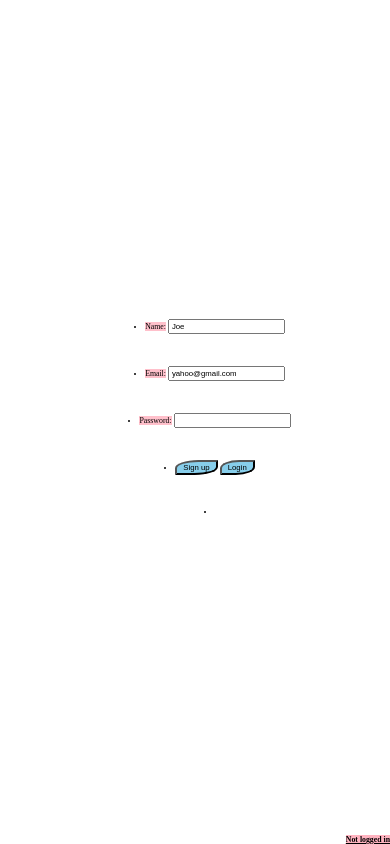
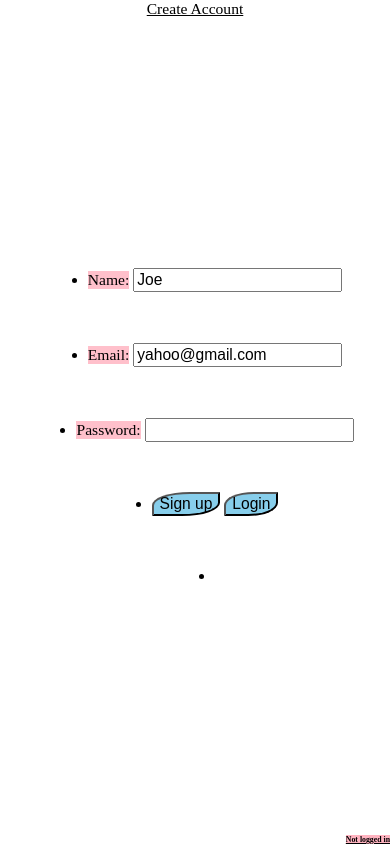
Before and after one commit to PescaMA/FMI_TW_CV, a website: page resources/form.html in a window 390 px wide. Drawn offline with Linux system fonts and the light colour scheme.

Commit message:
fix about responsiveness

```diff
--- a/resources/form.css
+++ b/resources/form.css
@@ -1,12 +1,23 @@
 :root {
-  --font-size: 2vw;
+  --font-size: min(4vw,4vh);
 }
 
 body{
 	height:100vh;
-	max-height:100vh;
+	display:flex;
+	flex-direction: column;
 	margin:0px;
 	padding:0px;
+	overflow:hidden;
+}
+h{
+	text-align:center;
+	text-decoration: underline;
+	font-size:  var(--font-size);
+}
+
+main{
+	height:100%;
 	display:flex;
 	flex-direction: column;
 	overflow:hidden;
@@ -25,7 +36,7 @@ form > ul{
 	height: 100%;
 }
 form > ul > li{
-	margin: 1rem;
+	margin: 3vh;
 }
 form > ul > li > label{
 	background:pink;
--- a/resources/form.html
+++ b/resources/form.html
@@ -9,6 +9,8 @@
 
 	</head>
 	<body>
+		<main>
+			<h> Create Account </h>
 			<form id="formElem">
 				<ul>
 					<li>
@@ -35,6 +37,7 @@
 					</li>
 			</ul>
 			</form>
+		</main>
 
 		<div id = "login"></div>
 	</body>
--- a/resources/form.js
+++ b/resources/form.js
@@ -7,10 +7,10 @@ window.addEventListener('DOMContentLoaded', function(){
     /// add hover event listener to increase
 		for(const element of labels){
 				element.addEventListener("mouseover",function(e){
-					this.parentElement.className = "increase";
+						this.parentElement.classList.add("increase");
 				});
 				element.parentElement.addEventListener("mouseleave",function(e){
-					this.className = "";
+						this.classList.remove("increase");
 				});
 		}
 
--- a/resources/game.js
+++ b/resources/game.js
@@ -210,7 +210,7 @@ function deleteEnemy(enemy){
 }
 
 function spawnEnemy(enemy){
-	let width = +window.getComputedStyle(enemy).getPropertyValue("max-width").slice(0,-2);
+	let width = +window.getComputedStyle(enemy).getPropertyValue("max-width").slice(0,-2); /// slice removes px.
 	let height = +window.getComputedStyle(enemy).getPropertyValue("max-height").slice(0,-2);
 	let {x,y} = getCoords(width, height);
 
```
Also changed, not shown: resources/about.css (+15 -4 lines), README.md. Lines whose indentation alone changed are shown as unchanged.
